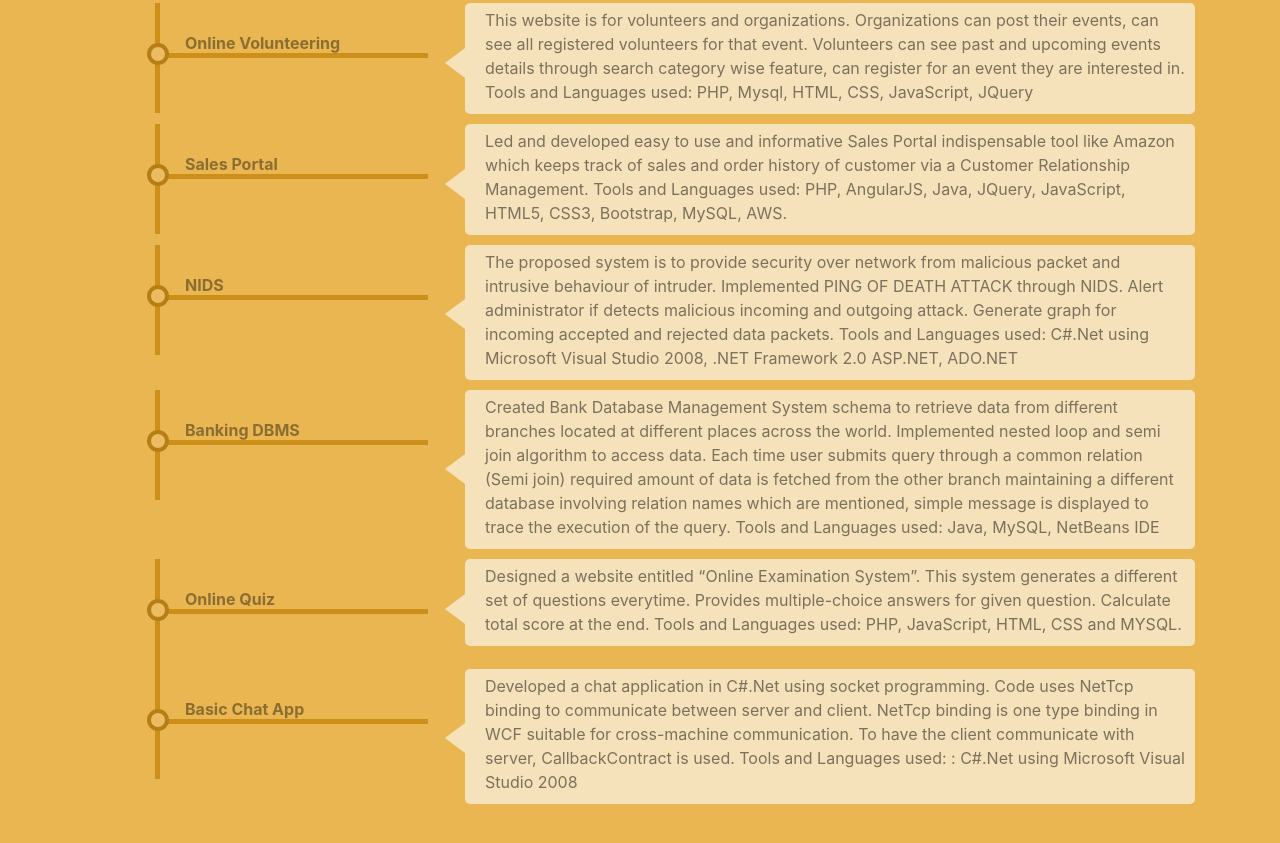
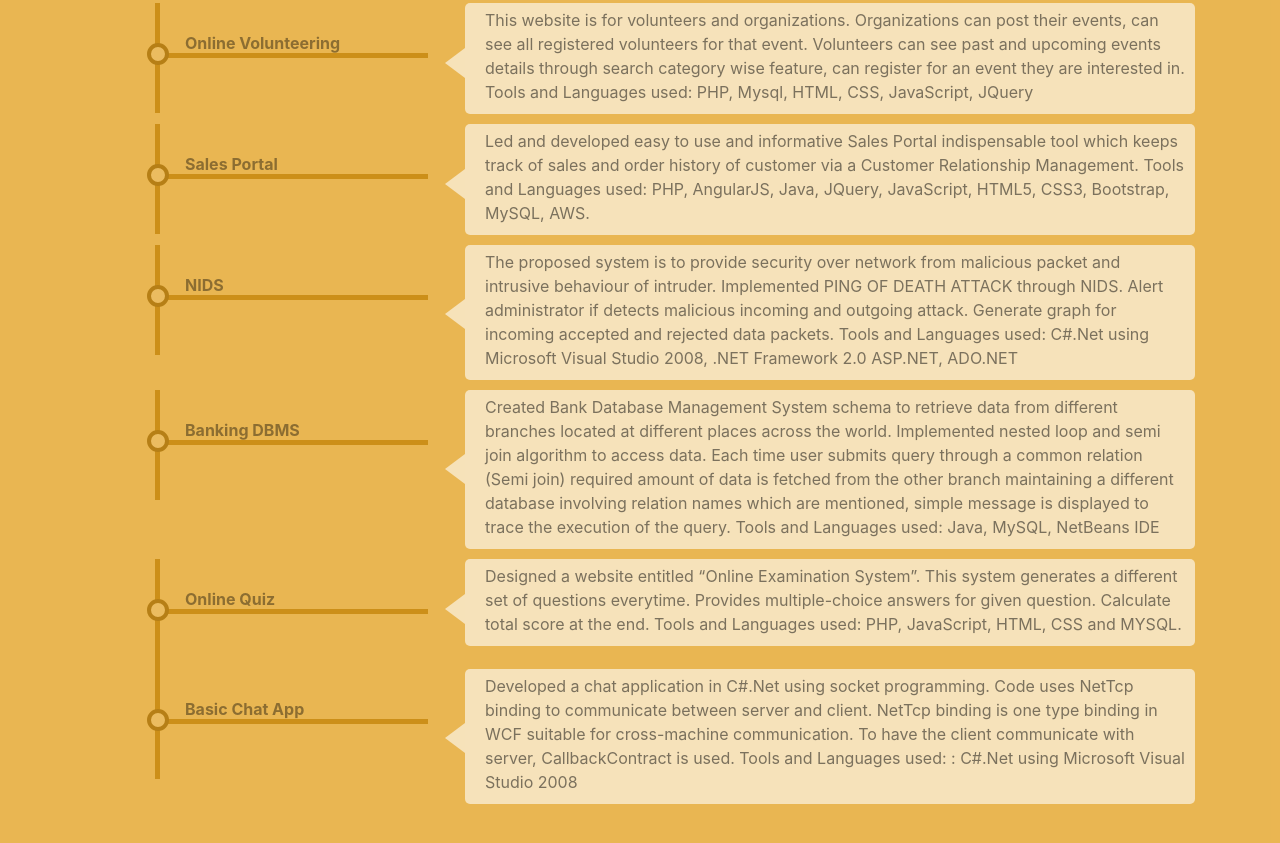
Before and after one commit to rmayekar/rmayekar.github.io, a website with bundled scripts: page index.html in a window 1280 px wide. Shown: the part 1419-2262 px from the top of the page. Built offline with nearby package versions, Linux system fonts and the light colour scheme.

Commit message:
Update index.html
9

```diff
--- a/index.html
+++ b/index.html
@@ -109,8 +109,7 @@ Tools and Languages used: PHP, Mysql, HTML, CSS, JavaScript, JQuery
           </div>
           <div class="col-sm-8">
             <div class="timeline-body">
-              <div class="timeline-text">Led and developed easy to use and informative Sales Portal indispensable tool like
-Amazon which keeps track of sales and order history of customer via a Customer Relationship Management.
+              <div class="timeline-text">Led and developed easy to use and informative Sales Portal indispensable tool which keeps track of sales and order history of customer via a Customer Relationship Management.
 Tools and Languages used: PHP, AngularJS, Java, JQuery, JavaScript, HTML5, CSS3, Bootstrap, MySQL, AWS.
 </div>
             </div>
```
